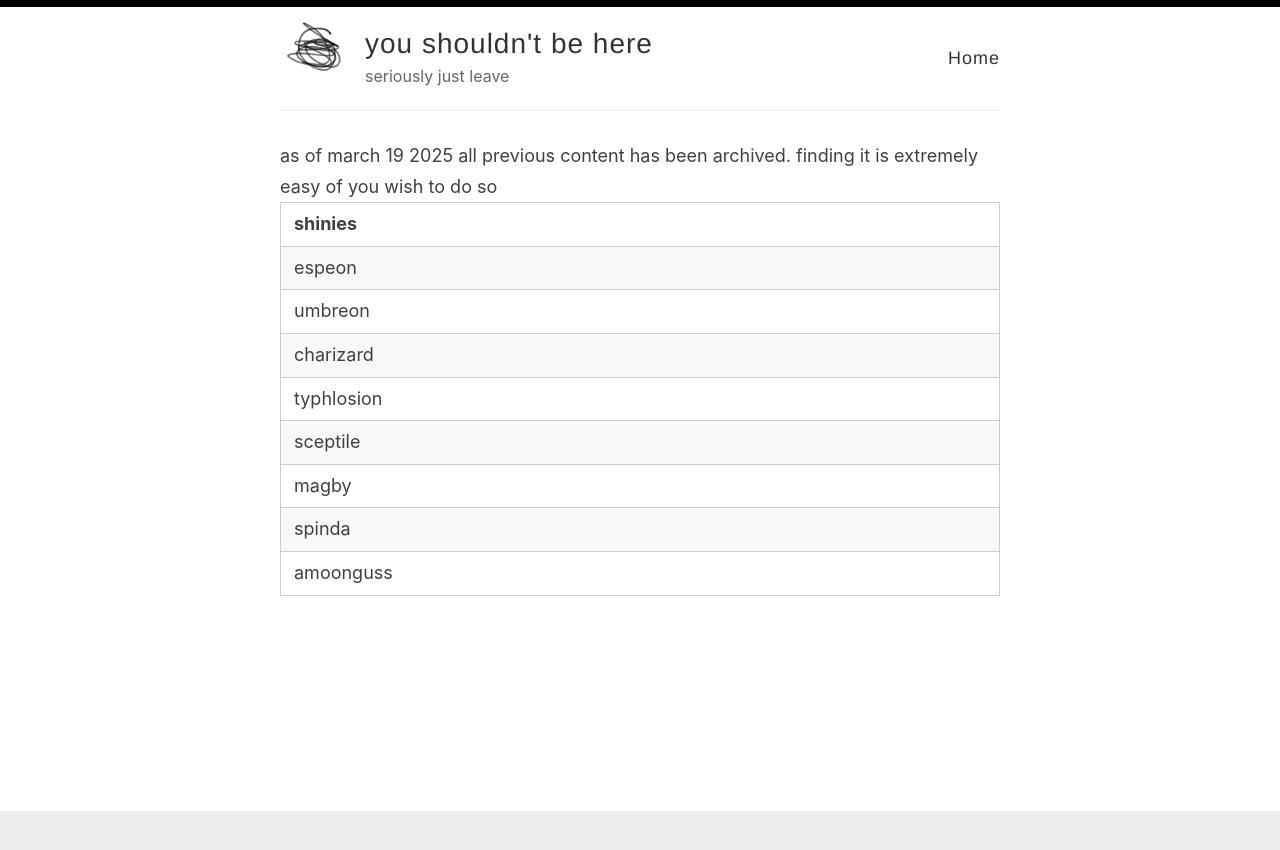
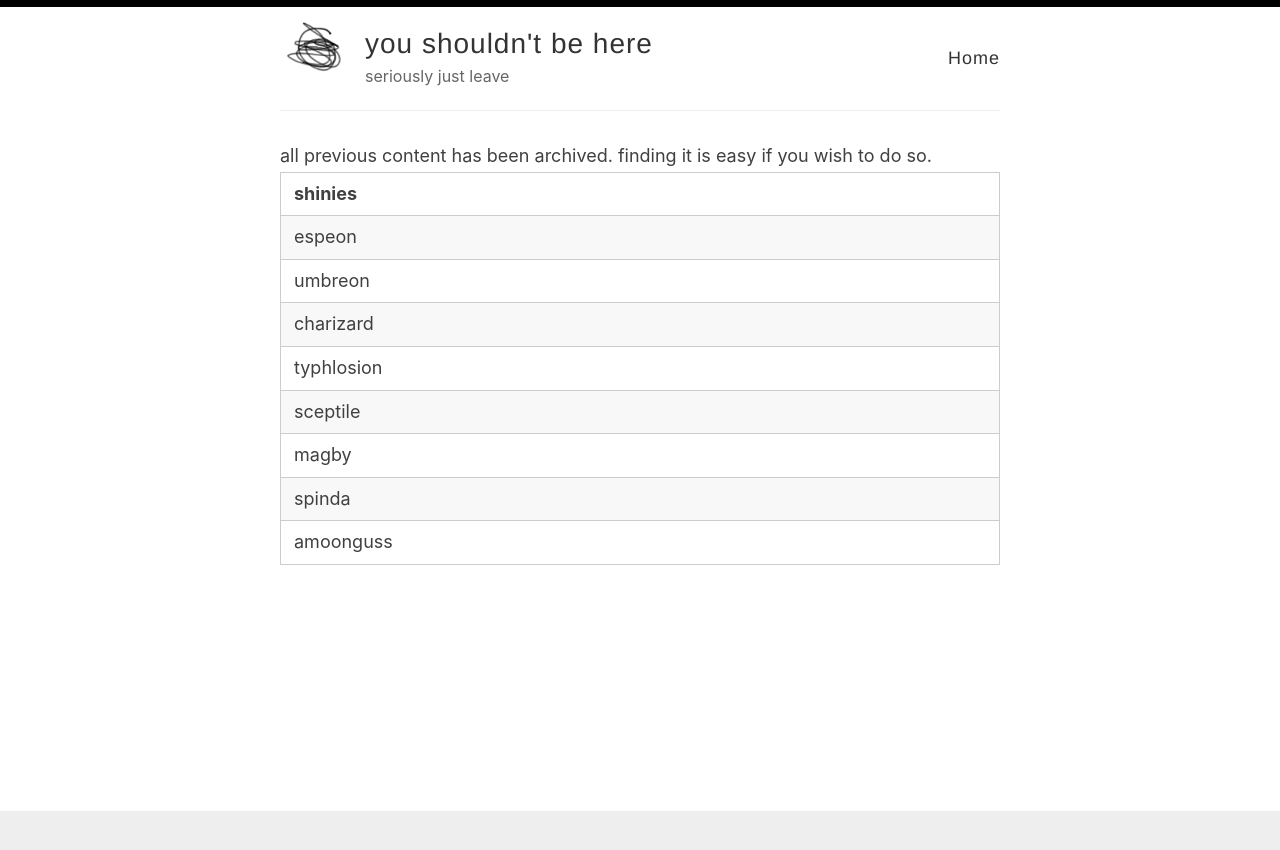
Before and after one commit to jacordobaruiz/hello, a Jekyll site: the page built from index.html, in a window 1280 px wide. Shown: the top 850 px of the page. Built offline with Jekyll 4.4.1, drawn with Linux system fonts in a browser that asks for light colours; the list of posts is cut into pages by our own code.

Commit message:
Update index.html

```diff
--- a/index.html
+++ b/index.html
@@ -3,7 +3,7 @@ layout: page
 title:
 permalink: /
 ---
-as of march 19 2025 all previous content has been archived. finding it is extremely easy of you wish to do so
+all previous content has been archived. finding it is easy if you wish to do so.<br>
 
 
 <table border="1" style="width: 100%;">
```
